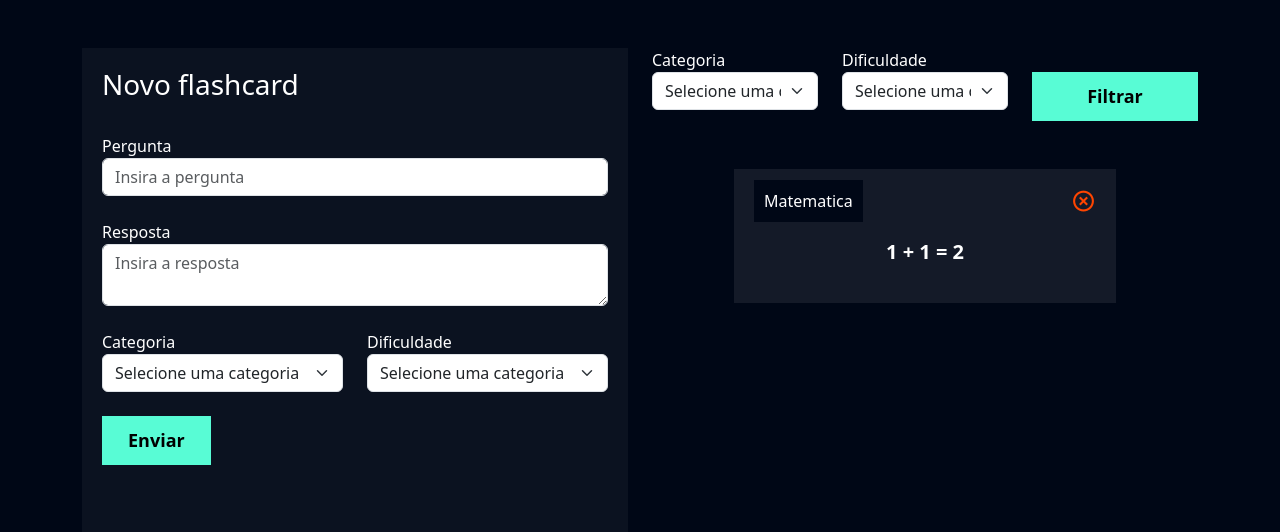
After one commit to Vinicius-Braz17/ProjetoPython, a Django app: template flashcards/templates/flashcards.html in a window 1280 px wide. The commit adds this page. Shown: the top 532 px of the page. Run offline with Django 5.2, Linux system fonts and the light colour scheme; the template is opened without the code that fills it: values that come from a table or form of the project are taken from there, others are empty; data comes from the database, SQL or seed files in the repository; both versions use the stored data as it was after the commit.

Commit message:
Insersao e requests do banco de dados, criacao de flashcards e atuenticacoes de usuario

```diff
--- a/autentication/models.py
+++ /dev/null
@@ -1,2 +0,0 @@
-from django.db import models
-from django.contrib.auth.models import User
--- a/autentication/templates/index.html
+++ b/autentication/templates/index.html
@@ -58,11 +58,12 @@
  <br>
 <br>
 <input type="submit" value="Enviar" class="btn-cadastro">
- <br>
-<br>
 <br>
 <br>
  </form>
+ <form action="{% url 'logout' %}">
+    <button class='btn-cadastro'>Já tem uma conta? Entre</button>
+</form>
  </div>
  </div>
  </div>
--- a/autentication/templates/login.html
+++ b/autentication/templates/login.html
@@ -56,9 +56,10 @@
 <input type="submit" value="Enviar" class="btn-cadastro">
  <br>
 <br>
-<br>
-<br>
  </form>
+ <form action="{% url 'login' %}">
+    <button class='btn-cadastro'>Não tem uma conta?? Crie uma</button>
+</form>
  </div>
  </div>
  </div>
--- a/autentication/views.py
+++ b/autentication/views.py
@@ -47,8 +47,8 @@ def logar(request):
         else:
             auth.login(request, user)
             messages.add_message(request, constants.SUCCESS, 'usuário logado!!')
-            return redirect("/autentication/logar")
+            return redirect('/flashcards')
 
 def logout(request):
     auth.logout(request)
-    return redirect('autentication/logar')
+    return redirect('logar/')
--- /dev/null
+++ b/flashcards/templates/flashcards.html
@@ -0,0 +1,117 @@
+{% extends "base.html" %}
+{% load static %}
+{% block 'cabecalho' %}
+ <link href="{% static 'flashcards/css/flashcards.css' %}" rel="stylesheet">
+ <link href="{% static 'autentication/css/autentication.css' %}" rel="stylesheet">
+ <link href='https://unpkg.com/boxicons@2.1.4/css/boxicons.min.css' rel='stylesheet'>
+{% endblock 'cabecalho' %}
+{% block 'conteudo' %}
+ <div class="container">
+ <br>
+ <br>
+ <div class="row">
+
+ <div class="col-md">
+
+ <div class="box-form">
+ <form action="{% url 'flashcards' %}" method="POST"> {% csrf_token %}
+ <h3>Novo flashcard</h3>
+ {% if messages %}
+ <br>
+ {% for message in messages %}
+ <section class="alert {{message.tags}}">
+ {{message}}
+ </section>
+ {% endfor %}
+ {% endif %}
+ <br>
+<label>Pergunta</label>
+ <input type="text" required class="form-control" placeholder="Insira a pergunta" name="pergunta">
+ <br>
+<label>Resposta</label>
+ <textarea class="form-control" required placeholder="Insira a resposta" name="resposta"></textarea>
+ <br>
+<div class="row">
+
+ <div class="col-md">
+ <label for="">Categoria</label>
+ <select required class="form-select" name="categoria">
+    <option value=''>Selecione uma categoria</option>
+    {% for m in categoria %}
+        <option value={{m.id}}>{{m}}</option>
+    {% endfor %}
+ </select>
+ </div>
+<div class="col-md">
+ <label for="">Dificuldade</label>
+ <select required class="form-select" name="dificuldade">
+    <option value=''>Selecione uma categoria</option>
+    {% for d in dificuldade%}
+        <option value={{d.0}}>{{d.1}}</option>
+    {% endfor %}
+ </select>
+ </div>
+
+ </div>
+<br>
+<input type="submit" value="Enviar" class="btn-cadastro">
+ <br>
+<br>
+<br>
+ </form>
+ </div>
+ </div>
+ <div class="col-md">
+ <form action="" method="GET">
+ <div class="row">
+ <div class="col-md">
+ <label for="">Categoria</label>
+ <select name="categoria" id="" class="form-select">
+    <option value=''>Selecione uma categoria</option>
+    {% for m in categoria %}
+        <option value={{m.id}}>{{m}}</option>
+    {% endfor %}
+ </select>
+ </div>
+<div class="col-md">
+ <label for="">Dificuldade</label>
+ <select name="dificuldade" id="" class="form-select">
+    <option value=''>Selecione uma categoria</option>
+    {% for d in dificuldade%}
+        <option value={{d.0}}>{{d.1}}</option>
+    {% endfor %}
+ </select>
+ </div>
+<div class="col-md">
+ <br>
+<input type="submit" style="width: 100%" value="Filtrar" class="btn-cadastro">
+ </div>
+ </div>
+ </form>
+ <br>
+ <br>
+
+ <div class="box-new-flashcard">
+ <div class="flashcard ">
+ <div class="flashcard-categoria">
+ Matematica
+ </div>
+ <a href=""><i class='icone-exit bx bx-x-circle'></i></a>
+ <br>
+<br>
+<div class="flashcard-box-item">
+ <p class="flashcard-item">1 + 1 = 2</p>
+ </div>
+ </div>
+<div class="resposta-flashcard">
+ Sim
+ </div>
+ </div>
+ <br>
+ <br>
+ </div>
+ </div>
+ </div>
+
+
+{% endblock 'conteudo' %}
--- a/flashcards/templates/index.html
+++ /dev/null
@@ -1 +0,0 @@
-<h1>budnao</h1>
--- a/flashcards/urls.py
+++ b/flashcards/urls.py
@@ -2,5 +2,5 @@ from django.urls import path
 from . import views
 
 urlpatterns = [
-    path('', views.flash, name='/princ')
+    path('', views.flash, name='flashcards')
 ]
--- /dev/null
+++ b/templates/static/flashcards/css/flashcards.css
@@ -0,0 +1,42 @@
+.box-new-flashcard{
+    width: 70%;
+    margin: auto;
+
+   }
+   .flashcard{
+    background-color: rgba(255, 255, 255, .08);
+    padding: 20px;
+   }
+   .flashcard-box-item{
+    text-align: center;
+   }
+   .flashcard p{
+    font-size: 20px;
+    font-weight: bold;
+    cursor: pointer;
+   }
+   .flashcard-facil{
+    border-left: 20px solid #1DAB1A;
+   }
+   .flashcard-medio{
+    border-left: 20px solid #E8910E;
+   }
+   .flashcard-dificil{
+    border-left: 20px solid #FE0000;
+   }
+   .flashcard-categoria{
+    background-color: var(--dark-color);
+    display: inline;
+    padding: 10px;
+   }
+   .resposta-flashcard{
+    background-color: rgba(255, 255, 255, .08);
+    border-top: 1px solid rgba(255, 255, 255, .06);
+    padding: 20px;
+    display: none;
+   }
+   .icone-exit{
+    float: right;
+    font-size: 25px;
+    color: orangered;
+   }
```
Also changed, not shown: flashcards/views.py (+31 -2 lines), db.sqlite3.
